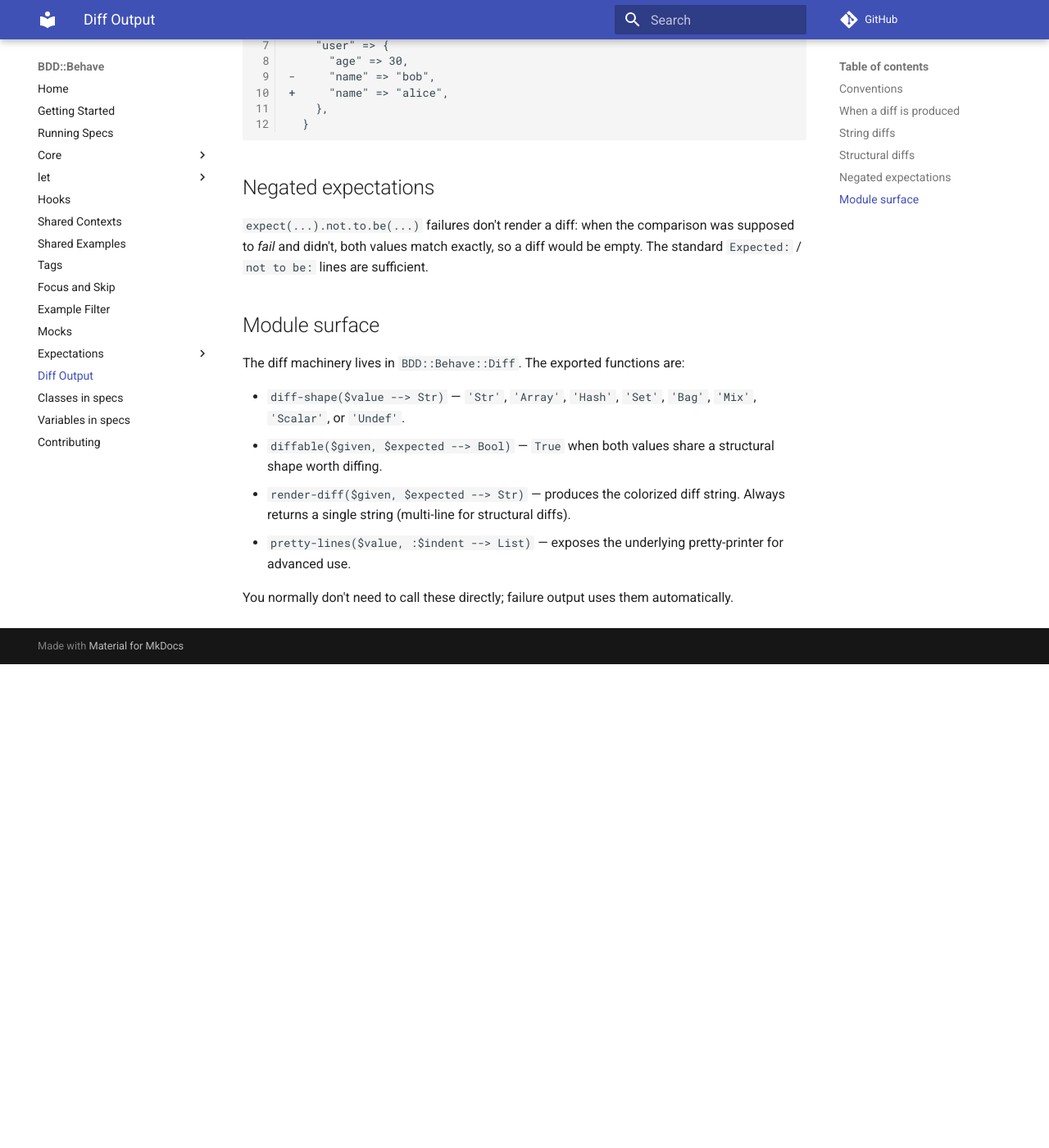
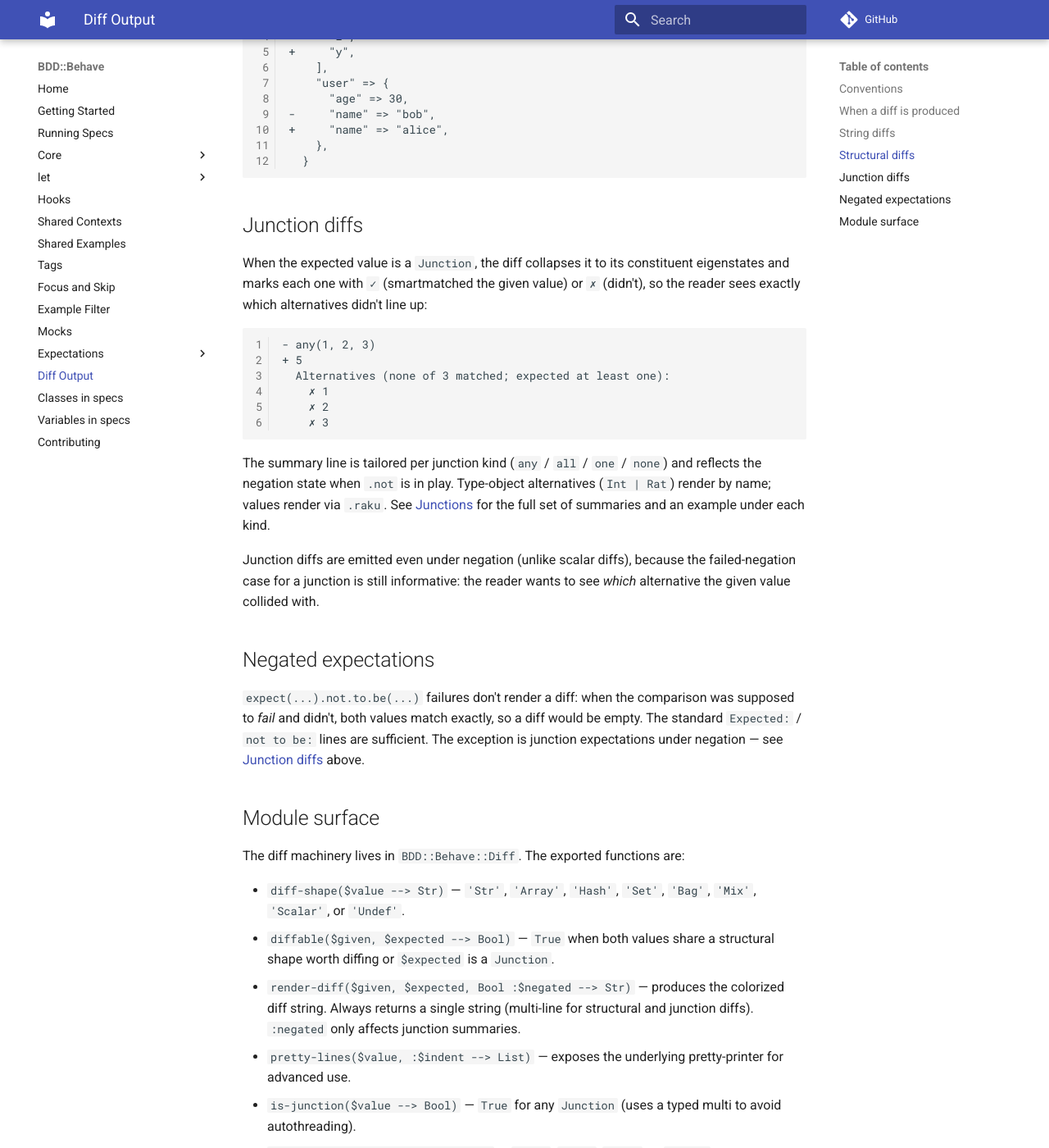
Before and after one commit to gdonald/BDD-Behave, an MkDocs documentation site: the page built from docs-src/docs/diff/diff.md, in a window 1280 px wide and 1400 px high, scrolled down 1936 px. Shown: the whole window at 82% size. Built offline with MkDocs 1.6.1 and Material for MkDocs 9.7.7, drawn with Linux system fonts in a browser that asks for light colours; comment, search, counter and statistics services are not loaded; before the commit the page ends 2746 px from its top, so only the background shows below that; some of the changed text lies outside the part shown.

Commit message:
Add junction-aware diffs

````diff
--- a/docs-src/docs/diff/diff.md
+++ b/docs-src/docs/diff/diff.md
@@ -22,6 +22,7 @@ A diff is rendered when both values share one of these shapes:
 | `Set`  | both are `Set` or `SetHash`              |
 | `Bag`  | both are `Bag` or `BagHash`              |
 | `Mix`  | both are `Mix` or `MixHash`              |
+| `Junction` | expected is any `Junction` (`any`/`all`/`one`/`none`) |
 
 Plain scalars (`Int`, `Bool`, `Rat`, etc.) keep the existing `Expected:` / `to be:` lines without a diff section, since the two `.raku` representations already make the difference obvious.
 
@@ -75,17 +76,37 @@ Hash keys are sorted alphabetically for stable, reviewable output. Nested struct
   }
 ```
 
+## Junction diffs
+
+When the expected value is a `Junction`, the diff collapses it to its constituent eigenstates and marks each one with `✓` (smartmatched the given value) or `✗` (didn't), so the reader sees exactly which alternatives didn't line up:
+
+```
+- any(1, 2, 3)
++ 5
+  Alternatives (none of 3 matched; expected at least one):
+    ✗ 1
+    ✗ 2
+    ✗ 3
+```
+
+The summary line is tailored per junction kind (`any` / `all` / `one` / `none`) and reflects the negation state when `.not` is in play. Type-object alternatives (`Int | Rat`) render by name; values render via `.raku`. See [Junctions](../expectations/junctions.md) for the full set of summaries and an example under each kind.
+
+Junction diffs are emitted even under negation (unlike scalar diffs), because the failed-negation case for a junction is still informative: the reader wants to see *which* alternative the given value collided with.
+
 ## Negated expectations
 
-`expect(...).not.to.be(...)` failures don't render a diff: when the comparison was supposed to *fail* and didn't, both values match exactly, so a diff would be empty. The standard `Expected:` / `not to be:` lines are sufficient.
+`expect(...).not.to.be(...)` failures don't render a diff: when the comparison was supposed to *fail* and didn't, both values match exactly, so a diff would be empty. The standard `Expected:` / `not to be:` lines are sufficient. The exception is junction expectations under negation — see [Junction diffs](#junction-diffs) above.
 
 ## Module surface
 
 The diff machinery lives in `BDD::Behave::Diff`. The exported functions are:
 
 * `diff-shape($value --> Str)` — `'Str'`, `'Array'`, `'Hash'`, `'Set'`, `'Bag'`, `'Mix'`, `'Scalar'`, or `'Undef'`.
-* `diffable($given, $expected --> Bool)` — `True` when both values share a structural shape worth diffing.
-* `render-diff($given, $expected --> Str)` — produces the colorized diff string. Always returns a single string (multi-line for structural diffs).
+* `diffable($given, $expected --> Bool)` — `True` when both values share a structural shape worth diffing or `$expected` is a `Junction`.
+* `render-diff($given, $expected, Bool :$negated --> Str)` — produces the colorized diff string. Always returns a single string (multi-line for structural and junction diffs). `:negated` only affects junction summaries.
 * `pretty-lines($value, :$indent --> List)` — exposes the underlying pretty-printer for advanced use.
+* `is-junction($value --> Bool)` — `True` for any `Junction` (uses a typed multi to avoid autothreading).
+* `junction-kind(Junction:D --> Str)` — `'any'`, `'all'`, `'one'`, or `'none'`.
+* `junction-eigenstates(Junction:D --> List)` — the alternatives the junction was built from.
 
 You normally don't need to call these directly; failure output uses them automatically.
````
Also changed, not shown: 4 other files.
